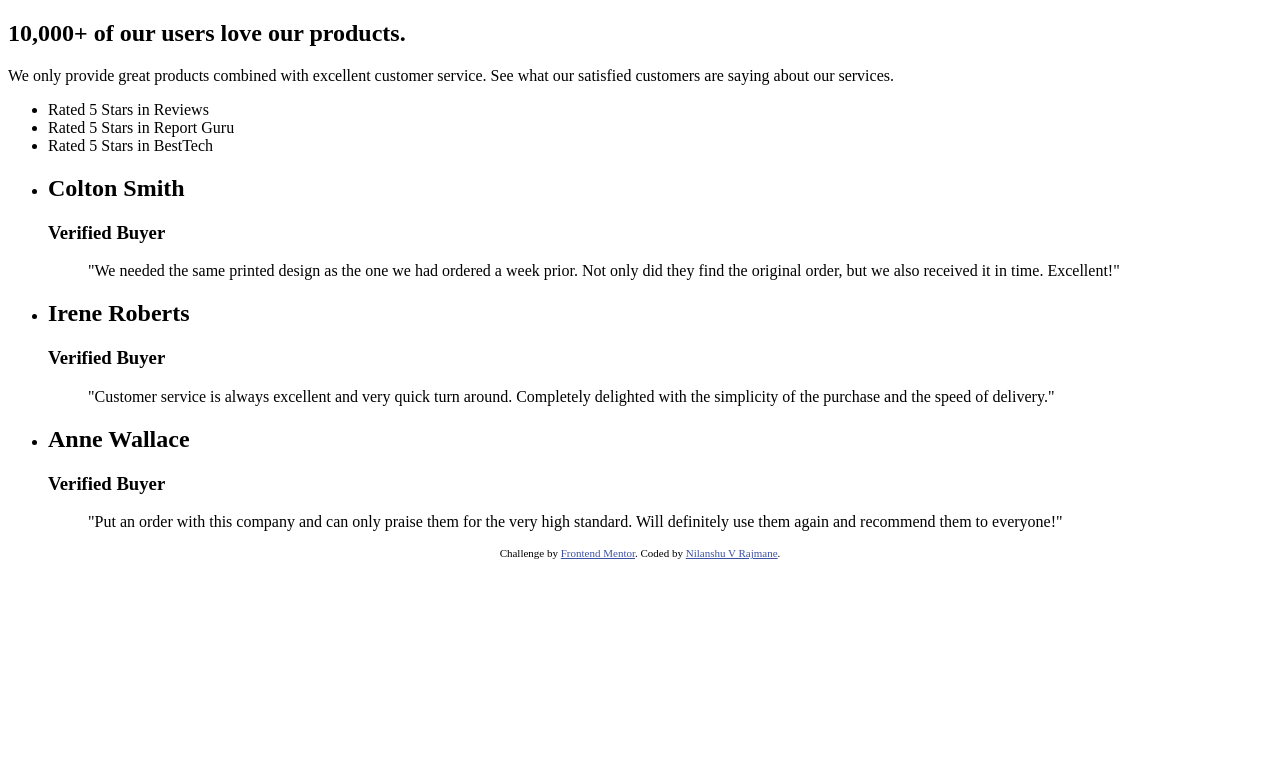
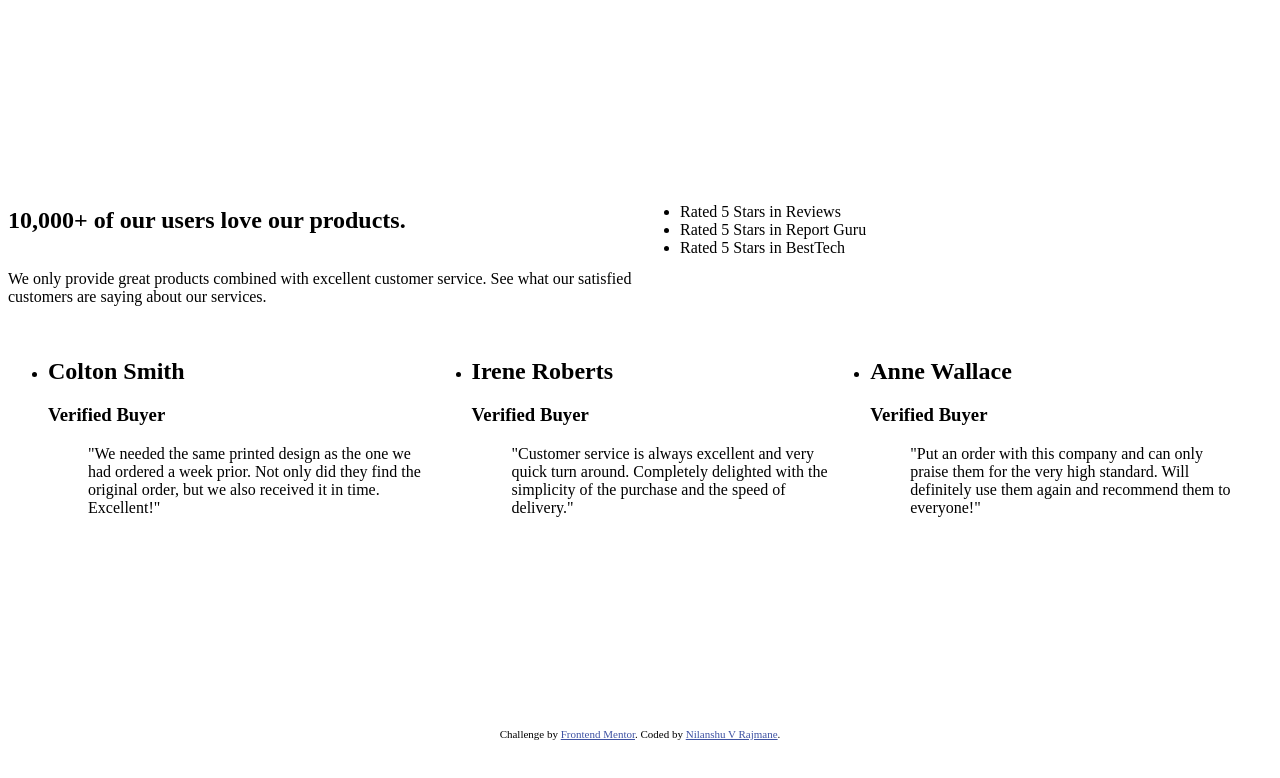
Before and after one commit to nilanshu96/social-proof-section, a plain HTML site: page index.html in a window 1280 px wide. Drawn offline with Linux system fonts and the light colour scheme.

Commit message:
finished basic positioning of elements in page

```diff
--- a/index.html
+++ b/index.html
@@ -7,6 +7,8 @@
   <!-- displays site properly based on user's device -->
 
   <link rel="icon" type="image/png" sizes="32x32" href="./images/favicon-32x32.png" />
+
+  <link rel="stylesheet" href="style.css">
 
   <title>Frontend Mentor | Social proof section</title>
 
@@ -25,19 +27,19 @@
 
 <body>
   <main>
-    <section>
+    <section id="social-proof-section">
       <h1>10,000+ of our users love our products.</h1>
 
       <p>We only provide great products combined with excellent customer service.
         See what our satisfied customers are saying about our services.</p>
 
-      <ul>
+      <ul id="rating-list">
         <li>Rated 5 Stars in Reviews</li>
         <li>Rated 5 Stars in Report Guru</li>
         <li>Rated 5 Stars in BestTech</li>
       </ul>
 
-      <ul>
+      <ul id="comment-list">
         <li>
           <article>
             <h2>Colton Smith</h2>
--- /dev/null
+++ b/style.scss
@@ -0,0 +1,33 @@
+main {
+    min-height: 90vh;
+    display: flex;
+}
+
+#social-proof-section {
+    display: grid;
+    grid-template-areas: "head ratings"
+                         "details ratings"
+                         "comments comments";
+    grid-template-columns: 1fr 1fr;
+    grid-template-rows: max-content max-content max-content;
+    height: max-content;
+    align-self: center;
+    justify-self: center;
+
+    & > h1 {
+        grid-area: head;
+    }
+
+    & > p {
+        grid-area: details
+    }
+}
+
+#rating-list {
+    grid-area: ratings;
+}
+
+#comment-list {
+    grid-area: comments;
+    display: flex;
+}
```
Also changed, not shown: style.css (added), 1 other file.
